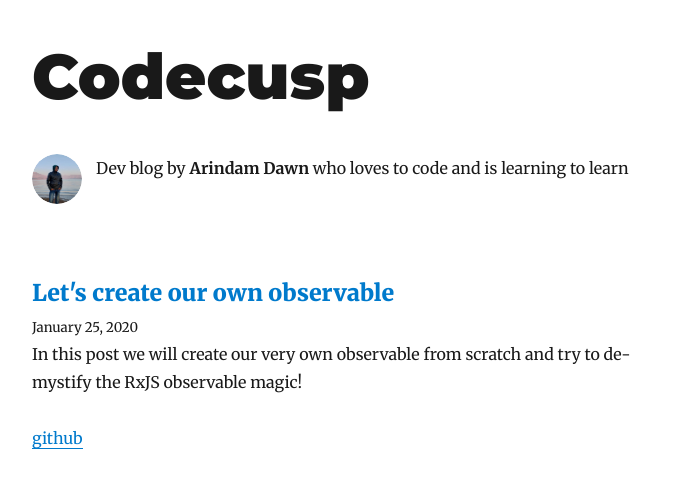
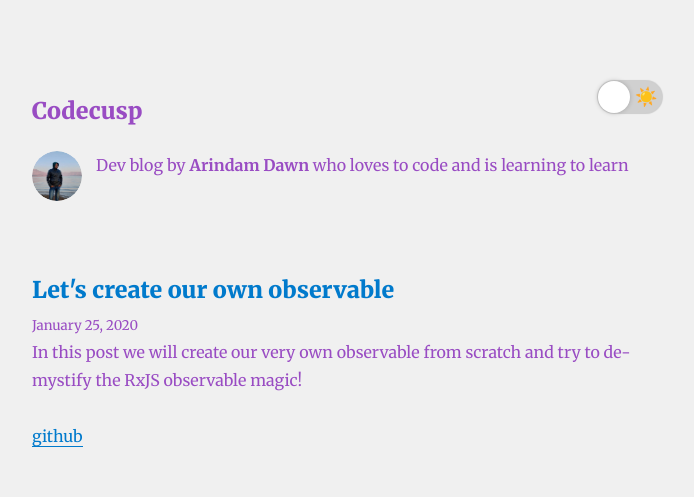
Before and after one commit to arindamdawn-zz/codecusp, a Gatsby site: page / in a window 1280 px wide. Shown: the whole page, without its empty margins (293-987 px from the left). Built offline with nearby package versions, Linux system fonts and the light colour scheme; Gatsby itself is replaced by a stand-in of ours; some packages are replaced by stand-ins of ours.

Commit message:
Added theme switcher

```diff
--- /dev/null
+++ b/src/components/footer.js
@@ -0,0 +1,11 @@
+import React from "react";
+
+const Footer = () => {
+  return (
+    <footer>
+      <a href="https://www.github.com/arindamdawn">github</a>
+    </footer>
+  );
+};
+
+export default Footer;
--- /dev/null
+++ b/src/components/header.js
@@ -0,0 +1,37 @@
+import React from "react";
+import ToggleSwitch from "./toggleSwitch";
+import { Link } from "gatsby";
+import styled from "styled-components";
+
+const Nav = styled.nav`
+  display: flex;
+  align-items: center;
+  justify-content: space-between;
+`;
+
+const Header = ({ toggleTheme, isChecked, title }) => {
+  return (
+    <Nav>
+      <h3>
+        <Link
+          style={{
+            boxShadow: `none`,
+            textDecoration: `none`,
+            color: `inherit`,
+          }}
+          to={`/`}
+        >
+          {title}
+        </Link>
+      </h3>
+      <ToggleSwitch
+        toggleTheme={toggleTheme}
+        isChecked={isChecked}
+        id="mode"
+        ariaLabel="dark mode toggle"
+      />
+    </Nav>
+  );
+};
+
+export default Header;
--- /dev/null
+++ b/src/components/layout.css
@@ -0,0 +1,21 @@
+:root {
+    --color-bg: #f0f0f0;
+    --color-text: #994cc3;
+    --color-primary: #000;
+    --color-secondary: #0c969b;
+    --color-header-bg: rgba(255, 255, 255, 0.9);
+  }
+
+  html {
+    box-sizing: border-box;
+    color: #222222;
+  }
+
+
+  body {
+    background: #f0f0f0;
+    background: var(--color-bg);
+    color: #994cc3;
+    color: var(--color-text);
+    transition: background 0.8s, color 0.8s;
+  }
--- a/src/components/layout.js
+++ b/src/components/layout.js
@@ -1,57 +1,56 @@
-import React from "react";
-import { Link } from "gatsby";
+import React, { useEffect, createContext } from "react";
 
-import { rhythm, scale } from "../utils/typography";
+import { rhythm } from "../utils/typography";
 
 import "../utils/global.css";
+import "./layout.css";
+import Header from "./header";
+import Footer from "./footer";
+
+const lightTheme = {
+  "--color-text": "#994cc3",
+  "--color-bg": "#f0f0f0",
+  "--color-primary": "#EF5350",
+  "--color-secondary": "#0c969b",
+  "--color-header-bg": "rgba(255, 255, 255, 0.9)"
+};
+const darkTheme = {
+  "--color-text": "#82AAFF",
+  "--color-bg": "#011627",
+  "--color-primary": "#c792ea",
+  "--color-secondary": "#7fdbca",
+  "--color-header-bg": "rgba(1, 10, 18, 0.9)"
+};
+
+export const ModeContext = createContext("light");
 
 const Layout = props => {
-  const { location, title, children } = props;
-  const rootPath = `${__PATH_PREFIX__}/`;
-  let header;
+  const { title, children } = props;
+  const [currentMode, setCurrentMode] = React.useState("light");
+  const [isChecked, setIsChecked] = React.useState(false);
 
-  if (location.pathname === rootPath) {
-    header = (
-      <h1
-        style={{
-          ...scale(1.5),
-          marginBottom: rhythm(1.5),
-          marginTop: 0,
-        }}
-      >
-        <Link
-          style={{
-            boxShadow: `none`,
-            textDecoration: `none`,
-            color: `inherit`,
-          }}
-          to={`/`}
-        >
-          {title}
-        </Link>
-      </h1>
-    );
-  } else {
-    header = (
-      <h3
-        style={{
-          fontFamily: `Montserrat, sans-serif`,
-          marginTop: 0,
-        }}
-      >
-        <Link
-          style={{
-            boxShadow: `none`,
-            textDecoration: `none`,
-            color: `inherit`,
-          }}
-          to={`/`}
-        >
-          {title}
-        </Link>
-      </h3>
-    );
-  }
+  useEffect(() => {
+    const theme = currentMode === "light" ? lightTheme : darkTheme;
+    Object.keys(theme).forEach(key => {
+      const value = theme[key];
+      document.documentElement.style.setProperty(key, value);
+    });
+  }, [currentMode]);
+
+  useEffect(() => {
+    if (localStorage.getItem("mode") === "dark") {
+      setCurrentMode("dark");
+      setIsChecked(true);
+    }
+  }, []);
+
+  const toggleTheme = () => {
+    const newMode = currentMode === "light" ? "dark" : "light";
+    setIsChecked(!isChecked);
+    setCurrentMode(newMode);
+    localStorage.setItem("mode", newMode);
+  };
+
   return (
     <div
       style={{
@@ -61,11 +60,11 @@ const Layout = props => {
         padding: `${rhythm(1.5)} ${rhythm(3 / 4)}`,
       }}
     >
-      <header>{header}</header>
-      <main>{children}</main>
-      <footer>
-        <a href="https://www.github.com/arindamdawn">github</a>
-      </footer>
+      <ModeContext.Provider value={currentMode}>
+        <Header title={title} toggleTheme={toggleTheme} isChecked={isChecked} />
+        <main>{children}</main>
+        <Footer />
+      </ModeContext.Provider>
     </div>
   );
 };
--- /dev/null
+++ b/src/components/toggleSwitch.js
@@ -0,0 +1,78 @@
+import React from "react";
+import styled from "styled-components";
+
+const Toggle = styled.div`
+  position: relative;
+  &:after {
+    content: "☀️";
+    font-size: 18px;
+    position: absolute;
+    top: 0;
+    left: 37px;
+  }
+  &:before {
+    content: "🌙";
+    font-size: 18px;
+    position: absolute;
+    top: 0x;
+    left: 6px;
+    z-index: 1;
+  }
+`;
+const Input = styled.input`
+  position: absolute;
+  left: 0;
+  top: 0;
+  z-index: 5;
+  opacity: 0;
+  width: 100%;
+  height: 100%;
+  cursor: pointer;
+  &:hover + span:after {
+    box-shadow: 0 2px 15px 0 rgba(0, 0, 0, 0.2);
+  }
+  &:checked + span {
+    background: #1b1b1b;
+    &:after {
+      transform: translate3d(32px, 0, 0);
+    }
+  }
+`;
+const Slider = styled.span`
+  position: relative;
+  display: block;
+  height: 32px;
+  width: 64px;
+  border-radius: 32px;
+  transition: 0.25s ease-in-out;
+  background: #d0d0d0;
+  box-shadow: 0 0 1px 1px rgba(0, 0, 0, 0.15);
+  &:after {
+    content: "";
+    position: absolute;
+    border-radius: 100%;
+    top: 0;
+    left: 0;
+    z-index: 2;
+    background: #fff;
+    box-shadow: 0 0 5px rgba(0, 0, 0, 0.2);
+    transition: 0.25s ease-in-out;
+    width: 32px;
+    height: 32px;
+  }
+`;
+const ToggleSwitch = ({ toggleTheme, isChecked, ariaLabel, id }) => {
+  return (
+    <Toggle>
+      <Input
+        type="checkbox"
+        onChange={toggleTheme}
+        checked={isChecked}
+        id={id}
+        aria-label={ariaLabel}
+      />
+      <Slider />
+    </Toggle>
+  );
+};
+export default ToggleSwitch;
--- a/src/utils/typography.js
+++ b/src/utils/typography.js
@@ -9,6 +9,7 @@ Wordpress2016.overrideThemeStyles = () => {
   }
 }
 
+// @ts-ignore
 delete Wordpress2016.googleFonts
 
 const typography = new Typography(Wordpress2016)
```
Also changed, not shown: src/pages/404.js (+10 -10 lines), src/pages/index.js (+16 -16 lines), README.md.
